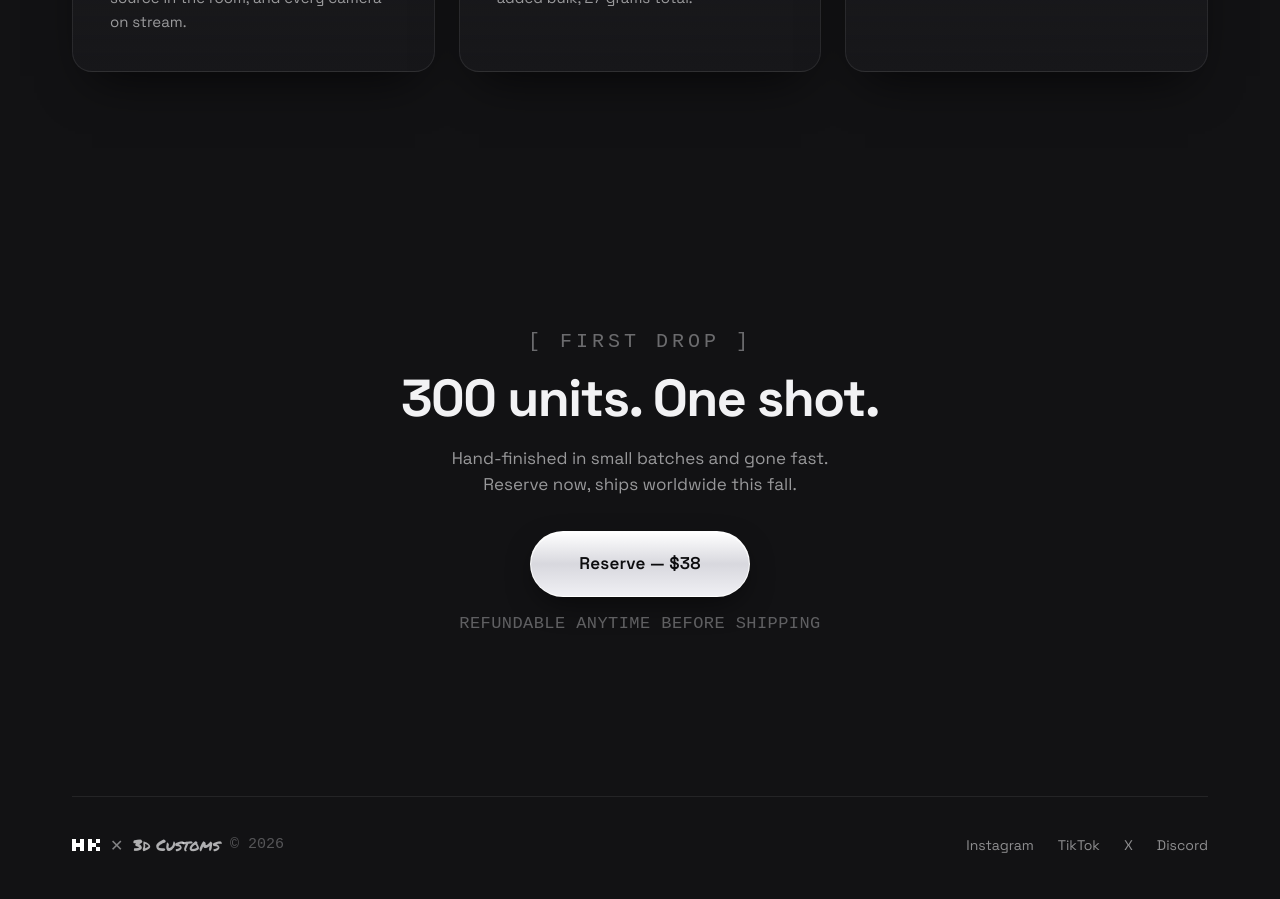
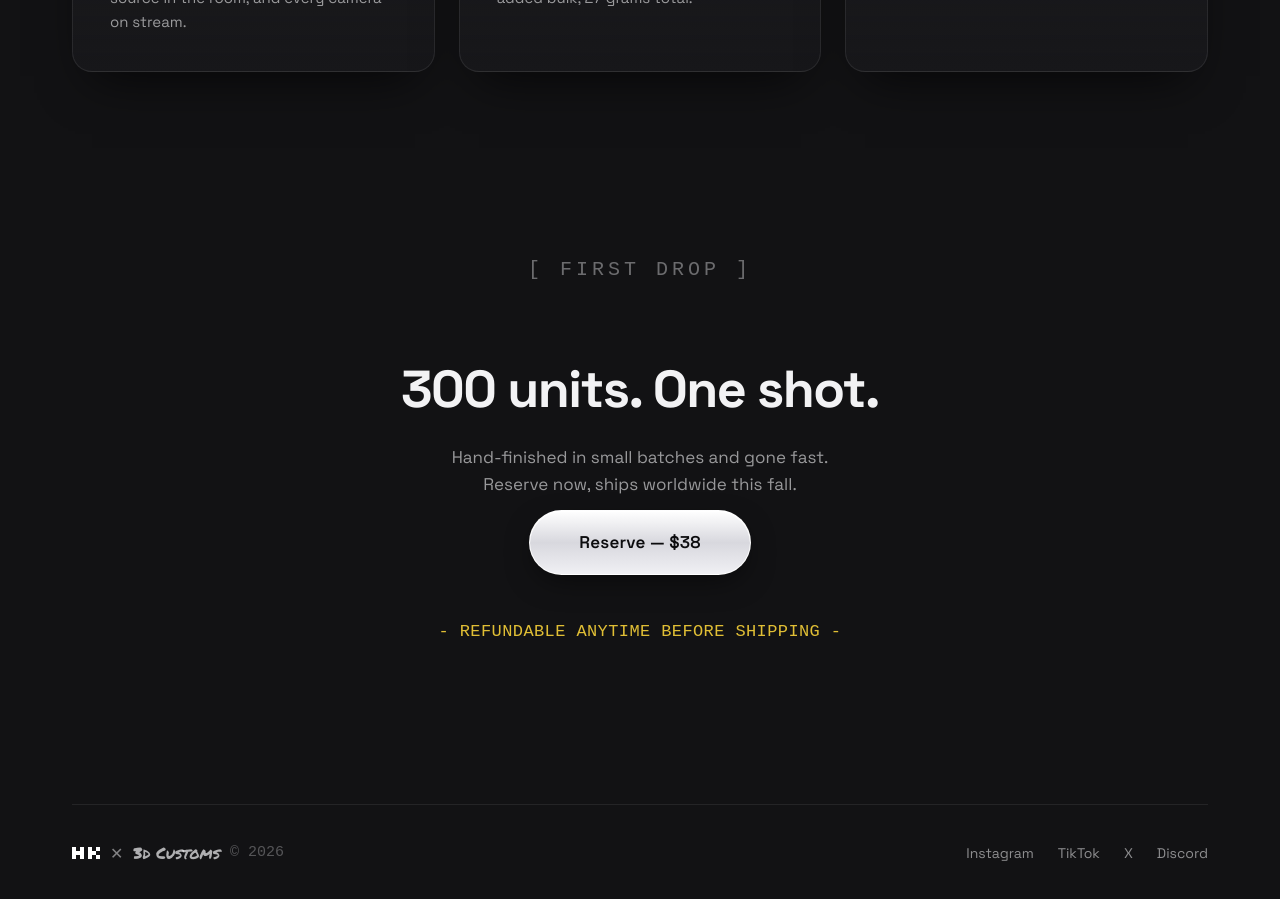
Before and after one commit to hopeless-soul/vue-controller-landing, a Vue app: page / in a window 1280 px wide. Shown: the part 1520-2419 px from the top of the page. Built offline with nearby package versions, Linux system fonts and the light colour scheme; a web font is replaced by a local one.

Commit message:
fix: resync PreorderSection spacing and copy to match Figma

```diff
--- a/src/components/PreorderSection.vue
+++ b/src/components/PreorderSection.vue
@@ -1,6 +1,7 @@
 <script setup lang="ts">
 import { animate } from 'animejs'
 import { useScrollReveal } from '@/composables/useScrollReveal'
+import SectionHeading from './SectionHeading.vue'
 
 const revealTarget = useScrollReveal()
 
@@ -13,26 +14,24 @@ function onPreorder(event: MouseEvent) {
 </script>
 
 <template>
-  <section id="preorder" class="px-0 pb-40 pt-48 text-center">
-    <div ref="revealTarget" class="opacity-0">
-      <div class="mb-3.5 font-mono text-xl uppercase tracking-[4px] text-[rgba(242,242,244,0.4)]">
-        [ FIRST DROP ]
-      </div>
-      <div class="text-[clamp(30px,5vw,52px)] font-bold leading-[1.1] tracking-[-1.5px]">
+  <section id="preorder" class="px-0 pt-[120px] pb-40 text-center">
+    <div ref="revealTarget" class="flex flex-col items-center gap-[12.7px] opacity-0">
+      <SectionHeading label="[ FIRST DROP ]" />
+      <div class="pt-[65px] pb-[13px] text-[clamp(30px,5vw,52px)] font-bold leading-[1.1] tracking-[-1.5px]">
         300 units. One shot.
       </div>
-      <p class="mx-auto mb-[34px] mt-[18px] max-w-[420px] text-[17px] leading-[1.55] text-[rgba(242,242,244,0.6)]">
+      <p class="mx-auto max-w-[420px] text-[17px] leading-[1.55] text-[rgba(242,242,244,0.6)]">
         Hand-finished in small batches and gone fast. Reserve now, ships worldwide this fall.
       </p>
       <button
         type="button"
-        class="cursor-pointer rounded-full border border-white/90 bg-gradient-to-b from-white via-[#d8d8de] to-[#f0f0f4] px-12 py-[19px] text-[17px] font-semibold tracking-[0.2px] text-[#0c0c0e] shadow-[inset_0_1px_0_#fff,0_10px_30px_-8px_rgba(0,0,0,0.6)] transition-transform duration-200 hover:-translate-y-0.5 hover:scale-[1.03]"
+        class="cursor-pointer rounded-full border border-white/90 bg-gradient-to-b from-white via-[#d8d8de] to-[#f0f0f4] px-[49px] py-[19px] text-[17px] font-semibold tracking-[0.2px] text-[#0c0c0e] shadow-[inset_0_1px_0_#fff,0_10px_30px_-8px_rgba(0,0,0,0.6)] transition-transform duration-200 hover:-translate-y-0.5 hover:scale-[1.03]"
         @click="onPreorder"
       >
         Reserve — $38
       </button>
-      <div class="mt-3.5 font-mono text-[17px] tracking-wide text-[rgba(242,242,244,0.35)]">
-        REFUNDABLE ANYTIME BEFORE SHIPPING
+      <div class="pt-[31px] font-mono text-[17px] tracking-[0.4px] text-[rgba(247,209,56,0.9)]">
+        - REFUNDABLE ANYTIME BEFORE SHIPPING -
       </div>
     </div>
   </section>
```
